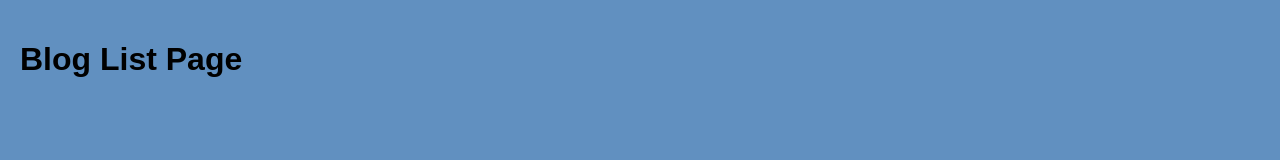
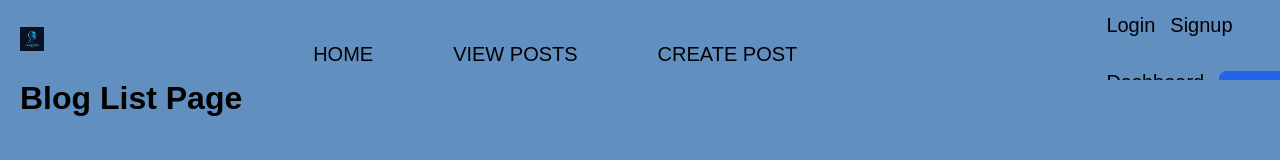
Before and after one commit to nita671/nita-elearning, a website with bundled scripts: page dashboard/blog/list.html in a window 1280 px wide. Built offline with nearby package versions, Linux system fonts and the light colour scheme; sample sign-in values are in the browser's storage.

Commit message:
initial commit

```diff
--- a/dashboard/blog/list.html
+++ b/dashboard/blog/list.html
@@ -7,7 +7,32 @@
     <link rel="stylesheet" href="/public/css/global.css" />
   </head>
   <body>
-    <h1>Blog List Page</h1>
+    <header>
+      <div>
+      <nav class="nav-bar">
+        <div class="nav-logo">
+        <img src="/public/images/1744393075660.jpg" width="24" height="24" alt="logo">
+        </div>
+          <ul class="nav-links">
+              <li><a href="/blog.html">HOME</a></li>
+              <li><a href="/dashboard/blog/list.html"> VIEW POSTS</a></li>
+              <li><a href="/dashboard/blog/create.html">CREATE POST</a></li>
+          </ul>
+          <div class="nav-action">
+          <ol class=" auth">
+            <li><a href="/auth/login.html">Login</a></li>
+            <li><a href="/auth/signup.html">Signup</a></li>
+        </ol>
+        <ol class="dashboard">
+          <li><a href="/dashboard/index.html">Dashboard</a></li>
+          <li><button id="logout">Logout</button></li>
+      </ol>
+    </div>
+      </nav>
+  </header>
+</div>
+</div>
+    <h1 class="blog" >Blog List Page</h1>
     <main>
       <div id="blogsList" class="grid"></div>
     </main>
--- a/public/css/global.css
+++ b/public/css/global.css
@@ -10,7 +10,9 @@
   opacity: 0.9;
   font-size: 0.9rem;
 }
-
+.blog {
+  margin-top: 60px;
+}
 .toast-error {
   background: #d9534f;
 }
@@ -169,3 +171,65 @@ button:hover {
 .comment-box input {
   flex-grow: 1;
 }
+
+nav {
+  display: flex;
+  font-size: 10px;
+  position: fixed;
+  top: 0;
+  height: 80px;
+  overflow: hidden;
+  width: 100%;
+  background-color: #6190c0;
+  justify-content: space-between;
+
+}
+
+nav >ol {
+  justify-items: flex-start;
+}
+
+ul >li {
+  padding-left: 20px ;
+  margin-right: 60px;
+}
+
+ul, ol {
+  display: flex;
+  font-size: 2px;
+  list-style: none;
+
+}
+nav > ul, ol > li {
+  margin-left: 15px;
+  list-style: none;
+  margin-top: 40px;
+  font-size: 12px;
+  display: flex;
+}
+
+nav > ul, ol > li > a {
+  margin-right: 0;
+  padding-right: 0;
+  height: 15px;
+  font-size: 20px;
+  color: #000000;
+  text-decoration: none;
+}
+
+nav > ul> li > a {
+  margin-right: 0;
+  padding-right: 0;
+  height: 15px;
+  font-size: 20px;
+  color: #000000;
+  text-decoration: none;
+}
+.nav-bar{
+  display: flex;
+  align-items: center;
+  justify-content: space-between;
+}
+.nav-action .hidden {
+ display: none;
+}
--- a/public/js/main.js
+++ b/public/js/main.js
@@ -30,3 +30,7 @@ if (routeMap[path]) {
       console.log("❌ Failed to load module for page:", path, err);
     });
 }
+
+const navAction = document.querySelector(".nav-action")
+const navDashboard = navAction.querySelector(".dashboard")
+const navAuth = navAction.querySelector(".auth")
```
Also changed, not shown: auth/login.html (+1 -0 lines), database.json (+79 -10 lines), index.html (+1 -0 lines), public/images/1744393075660.jpg (added).
